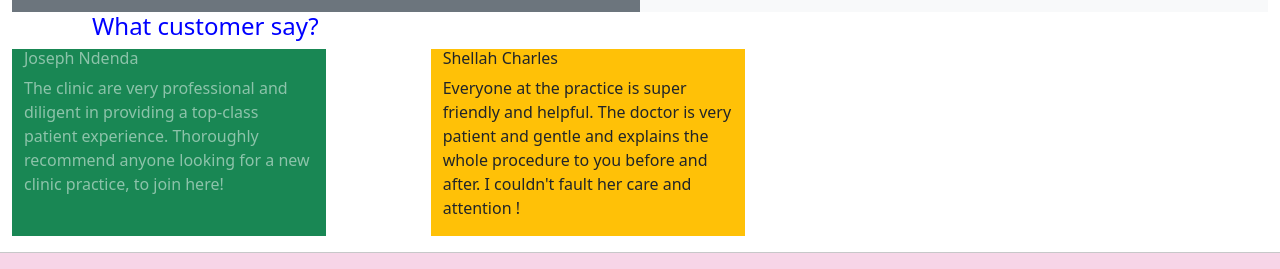
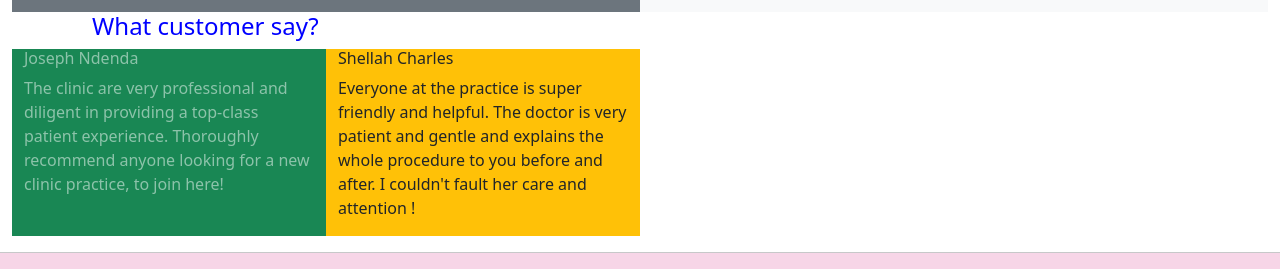
Before and after one commit to cataML/Memorial-Cl1nic, a plain HTML site: page index.html in a window 1280 px wide. Shown: the part 1215-1484 px from the top of the page. Drawn offline with nearby package versions, Linux system fonts and the light colour scheme.

Commit message:
Update index.html

```diff
--- a/index.html
+++ b/index.html
@@ -119,7 +119,7 @@
             <p>The clinic are very professional and diligent in providing a top-class patient experience. Thoroughly
               recommend anyone looking for a new clinic practice, to join here!</p>
             </div>
-            <div class="col-lg-3 bg-warning offset-1">
+            <div class="col-lg-3 bg-warning offset-0.5">
               <h6>Shellah Charles</h6>
                 <p>Everyone at the practice is super friendly and helpful. The doctor is very patient and gentle and
                 explains the whole procedure to you before and after.
```
